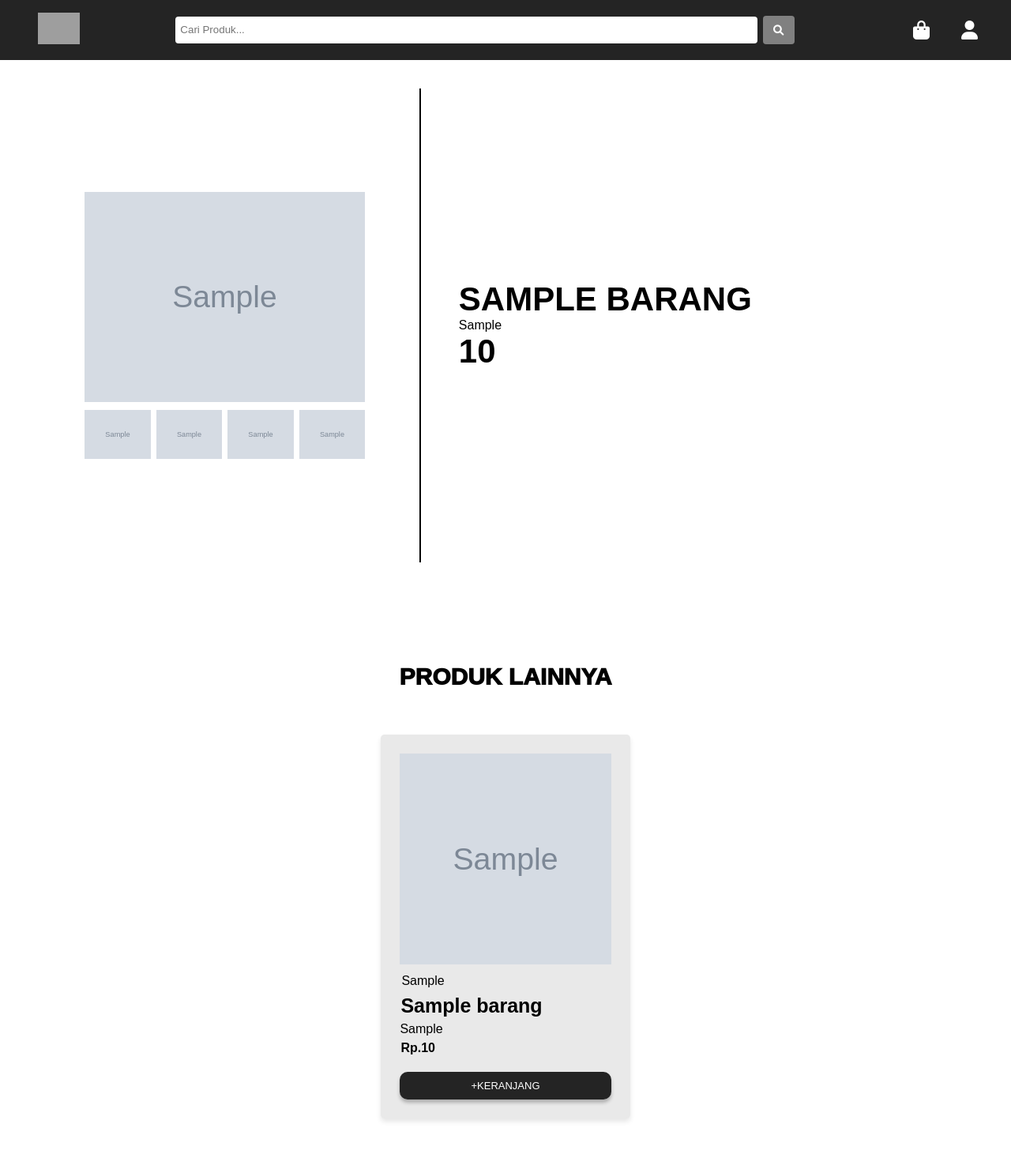
After one commit to arisuryaa/Bali-Shop, a PHP site: page /singgle-produk.php?id_barang=1 in a window 1280 px wide. The commit adds this page. Shown: the whole page at 79% size. Run offline with PHP 8.4, Linux system fonts and the light colour scheme; tables that the repository leaves empty or names only in its code hold one stand-in row (values such as "Sample post"); grey boxes marked "Sample" are stand-in pictures; grey boxes are pictures that could not be loaded.

Commit message:
membuat halaman singgle product

```diff
--- a/index.php
+++ b/index.php
@@ -102,10 +102,11 @@ $dataBarang = select("SELECT * FROM barang");
                 <div class="deskripsi">
                     <span><?= $barang["kategori_barang"] ?></span>
                     <h5><?= $barang["nama_barang"] ?></h5>
-                    <p><?= $barang["deskripsi_barang"] ?></p>
+                    <p><?= (str_word_count($barang["deskripsi_barang"]) > 5 ? substr($barang["deskripsi_barang"],0,50)."..." : $barang["deskripsi_barang"])?>
+                    </p>
                     <h4>Rp.<?= $barang["harga_barang"] ?></h4>
                 </div>
-                <a href="#" class="beli">+KERANJANG</a>
+                <a href="singgle-produk.php?id_barang=<?= $barang["id_barang"] ?>" class="beli">+KERANJANG</a>
             </div>
 
 
--- /dev/null
+++ b/singgle-produk.php
@@ -0,0 +1,85 @@
+<?php
+include "admin/config/app.php";
+
+$idBarang = $_GET["id_barang"];
+
+$dataBarang = select("SELECT * FROM barang WHERE id_barang = $idBarang")[0];
+
+$barangLain =select("SELECT * FROM barang");
+
+?>
+
+<!DOCTYPE html>
+<html>
+
+<head>
+    <meta charset="UTF-8" />
+    <meta name="viewport" content="width=device-width, initial-scale=1.0" />
+    <link rel="stylesheet" href="style2.css" />
+    <link rel="stylesheet" href="https://cdnjs.cloudflare.com/ajax/libs/font-awesome/6.0.0-beta3/css/all.min.css" />
+</head>
+
+<body>
+    <nav>
+        <div class="logo">
+            <img src="asset/img/logo.svg">
+        </div>
+
+        <div class="search">
+            <input type="text" placeholder="Cari Produk...">
+            <button type="submit"><i class="fas fa-search"></i></button>
+        </div>
+
+        <div class="nav-kiri">
+            <a href=""><i class="fa-solid fa-bag-shopping"></i></a>
+            <a href=""><i class="fa-solid fa-user"></i></a>
+        </div>
+    </nav>
+
+    <section id="mainProduk">
+        <div class="container2">
+            <div class="foto">
+                <img src="admin/assets/img/<?=$dataBarang["foto_barang"] ?>"
+                    alt="admin/assets/img/<?=$dataBarang["foto_barang"] ?>">
+                <div class="fotoDetail">
+                    <img src="admin/assets/img/<?=$dataBarang["foto_barang2"] ?>"
+                        alt="admin/assets/img/<?=$dataBarang["foto_barang2"] ?>">
+                    <img src="admin/assets/img/<?=$dataBarang["foto_barang3"] ?>"
+                        alt="admin/assets/img/<?=$dataBarang["foto_barang3"] ?>">
+                    <img src="admin/assets/img/<?=$dataBarang["foto_barang4"] ?>"
+                        alt="admin/assets/img/<?=$dataBarang["foto_barang4"] ?>">
+                    <img src="admin/assets/img/<?=$dataBarang["foto_barang5"] ?>"
+                        alt="admin/assets/img/<?=$dataBarang["foto_barang5"] ?>">
+                </div>
+            </div>
+
+            <div class="deskripsi">
+                <h1 class="judul"><?= $dataBarang["nama_barang"] ?></h1>
+                <p><?= $dataBarang["deskripsi_barang"] ?></p>
+                <h1><?= $dataBarang["harga_barang"] ?></h1>
+            </div>
+        </div>
+
+    </section>
+
+    <section id="produk" class="produk1">
+        <h1>PRODUK LAINNYA</h1>
+        <?php foreach($barangLain as $barang) : ?>
+        <div class="pro-container">
+            <div class="pro">
+                <img src="admin/assets/img/<?= $barang["foto_barang"] ?>">
+                <div class="deskripsi">
+                    <span><?= $barang["kategori_barang"] ?></span>
+                    <h5><?= $barang["nama_barang"] ?></h5>
+                    <p><?= (str_word_count($barang["deskripsi_barang"]) > 5 ? substr($barang["deskripsi_barang"],0,50)."..." : $barang["deskripsi_barang"]) ?>
+                    </p>
+                    <h4>Rp.<?= $barang["harga_barang"] ?></h4>
+                </div>
+                <a href="singgle-produk.php?id_barang=<?= $barang["id_barang"] ?>" class="beli">+KERANJANG</a>
+            </div>
+            <?php endforeach; ?>
+        </div>
+    </section>
+</body>
+
+</html>
--- /dev/null
+++ b/style2.css
@@ -0,0 +1,190 @@
+* {
+  margin: 0;
+  padding: 0;
+}
+
+body {
+  font-family: "Poppins", sans-serif;
+}
+nav {
+  background-color: #242424;
+  color: #fff;
+  padding: 1rem 3rem;
+  display: flex;
+  justify-content: space-between;
+  align-items: center;
+  position: fixed;
+  width: 100%;
+  top: 0;
+  z-index: 1000;
+}
+
+nav .logo img {
+  height: 40px;
+}
+
+.search {
+  display: flex;
+  align-items: center;
+  justify-content: center;
+  flex-grow: 1;
+}
+
+.search input[type="text"] {
+  padding: 0.5em;
+  border: none;
+  border-radius: 0.3em;
+  margin-right: 0.5em;
+  width: 724px;
+  height: 1.3rem;
+}
+
+.search button {
+  padding: 0.5em 1em;
+  border: none;
+  border-radius: 0.3em;
+  background-color: gray;
+  color: #fff;
+  cursor: pointer;
+  margin-right: 30px;
+  height: 2.2rem;
+}
+
+.search button:hover {
+  transition: background-color 1s ease;
+  background-color: #333333;
+}
+
+.nav-kiri {
+  display: flex;
+  gap: 40px;
+  margin-right: 90px;
+}
+
+.nav-kiri i {
+  color: #fff;
+  font-size: 24px;
+}
+
+.container2 {
+  display: flex;
+  justify-content: space-between;
+  padding-right: 3rem;
+  padding-left: 3rem;
+  align-items: center;
+  margin-top: 7rem;
+  height: 75vh;
+}
+
+.container2 .foto {
+  width: 40%;
+  display: flex;
+  flex-direction: column;
+  align-items: center;
+  /* border: 1px solid black; */
+}
+
+.container2 .foto .fotoDetail {
+  width: 75%;
+  justify-content: center;
+  align-items: center;
+  display: flex;
+  gap: 2%;
+  margin-top: 10px;
+  /* border: 1px solid black; */
+}
+
+.container2 .foto img {
+  width: 75%;
+  height: auto;
+}
+
+.container2 .foto .fotoDetail img {
+  width: 23.5%;
+  height: auto;
+}
+
+.container2 .deskripsi {
+  width: 55%;
+  border-left: 2px solid black;
+  height: 100%;
+  display: flex;
+  justify-content: center;
+  padding-left: 3rem;
+  flex-direction: column;
+}
+
+.container2 .deskripsi h1 {
+  font-size: 42px;
+  font-weight: 800;
+  text-transform: uppercase;
+}
+
+#produk {
+  padding-right: 0;
+  padding-left: 0;
+  padding-bottom: 3rem;
+  padding-top: 8rem;
+}
+
+#produk h1 {
+  text-align: center;
+  font-size: 30px;
+  margin-top: 0;
+  padding-bottom: 40px;
+  font-weight: 1000;
+}
+
+#produk .pro-container {
+  display: flex;
+  justify-content: center;
+  gap: 20px;
+  flex-wrap: wrap;
+}
+
+#produk .pro {
+  display: flex;
+  flex-direction: column;
+  background-color: #e9e9e9;
+  gap: 10px;
+  padding: 1.5rem 1.5rem;
+  margin: 1rem;
+  border-radius: 0.3em;
+  box-shadow: 0 4px 6px rgba(0, 0, 0, 0.1);
+}
+
+#produk .pro .deskripsi {
+  display: flex;
+  flex-direction: column;
+  gap: 5px;
+}
+
+#produk .pro .deskripsi h5 {
+  font-size: 25px;
+  padding: 1px;
+}
+
+#produk .pro .deskripsi h4 {
+  padding: 1px;
+}
+
+#produk .pro .deskripsi span {
+  padding: 2px;
+}
+
+#produk .pro img {
+  width: 16.7rem;
+  height: 16.7rem;
+}
+
+#produk .pro .beli {
+  background-color: #242424;
+  color: #fff;
+  padding: 10px 60px;
+  text-decoration: none;
+  border-radius: 10px;
+  box-shadow: 0 4px 4px 0 rgba(0, 0, 0, 0.25);
+  font-size: 13px;
+  text-align: center;
+  margin-top: 10px;
+}
```
Also changed, not shown: admin/layout/header.php (+9 -1 lines), style.css (+10 -0 lines), admin/assets/img/66ab3cd6691ec.png (added), admin/assets/img/66ab3cd669a76.png (added), admin/assets/img/66ab3cd66a097.jpg (added), admin/assets/img/66ab3cd66a635.jpg (added), admin/assets/img/66ab3cd66abf3.jpg (added), admin/assets/img/66ab52449e3e8.png (added), admin/assets/img/66ab52449ecd0.jpg (added), admin/assets/img/66ab52449f5ac.jpg (added), admin/assets/img/66ab52449fd29.jpg (added), admin/assets/img/66ab5244a0438.jpg (added), admin/assets/img/66ab54353e525.png (added), admin/assets/img/66ab54353ee1c.png (added), 3 more files.
